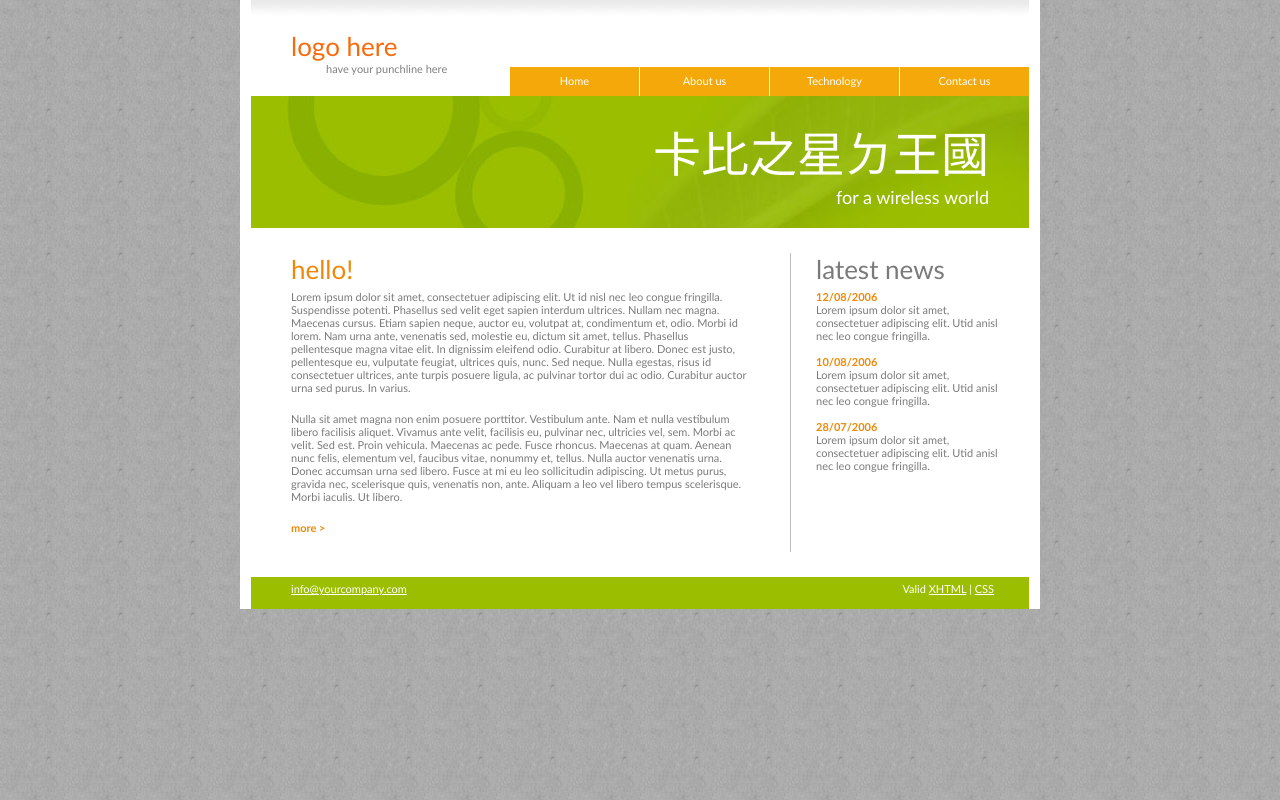
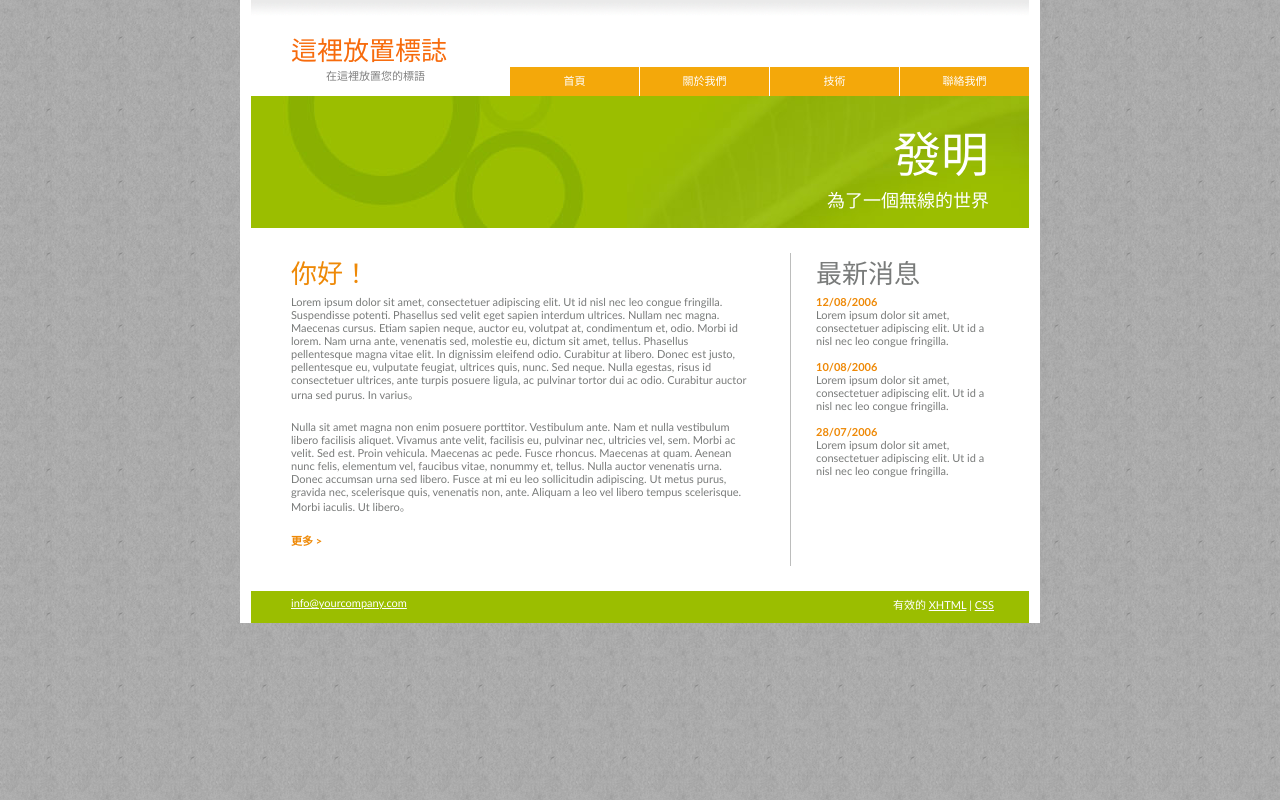
Before and after one commit to 615555/kirby98, a plain HTML site: page index.html in a window 1280 px wide. Drawn offline with Linux system fonts and the light colour scheme.

Commit message:
Update index.html

```diff
--- a/index.html
+++ b/index.html
@@ -1,8 +1,8 @@
 <!DOCTYPE html PUBLIC "-//W3C//DTD XHTML 1.0 Transitional//EN" "http://www.w3.org/TR/xhtml1/DTD/xhtml1-transitional.dtd">
 <html xmlns="http://www.w3.org/1999/xhtml">
 <head>
-<meta http-equiv="Content-Type" content="text/html; charset=utf8" />
-<title>Invention Template</title>
+<meta http-equiv="Content-Type" content="text/html; charset=utf-8" />
+<title>發明模板</title>
 <link href="css/style.css" rel="stylesheet" type="text/css" />
 </head>
 <body>
@@ -10,48 +10,49 @@
   <div id="content">
     <div id="header">
       <div id="logo">
-        <h1>logo here</h1>
-        <h4>have your punchline here</h4>
+        <h1>這裡放置標誌</h1>
+        <h4>在這裡放置您的標語</h4>
       </div>
       <div id="links">
         <ul>
-          <li><a href="#">Home</a></li>
-          <li><a href="#">About us</a></li>
-          <li><a href="#">Technology</a></li>
-          <li><a href="#">Contact us</a></li>
+          <li><a href="#">首頁</a></li>
+          <li><a href="aboutus.html" target="_blank">關於我們</a></li>
+
+          <li><a href="#">技術</a></li>
+          <li><a href="#">聯絡我們</a></li>
         </ul>
       </div>
     </div>
     <div id="mainimg">
-      <h3>卡比之星ㄉ王國</h3>
-      <h4>for a wireless world</h4>
+      <h3>發明</h3>
+      <h4>為了一個無線的世界</h4>
     </div>
     <div id="contentarea">
       <div id="leftbar">
-        <h2>hello!</h2>
-        <p>Lorem ipsum dolor sit amet, consectetuer adipiscing elit. Ut id nisl nec leo congue fringilla. Suspendisse potenti. Phasellus sed velit eget sapien interdum ultrices. Nullam nec magna. Maecenas cursus. Etiam sapien neque, auctor eu, volutpat at, condimentum et, odio. Morbi id lorem. Nam urna ante, venenatis sed, molestie eu, dictum sit amet, tellus. Phasellus pellentesque magna vitae elit. In dignissim eleifend odio. Curabitur at libero. Donec est justo, pellentesque eu, vulputate feugiat, ultrices quis, nunc. Sed neque. Nulla egestas, risus id consectetuer ultrices, ante turpis posuere ligula, ac pulvinar tortor dui ac odio. Curabitur auctor urna sed purus. In varius.</p>
+        <h2>你好！</h2>
+        <p>Lorem ipsum dolor sit amet, consectetuer adipiscing elit. Ut id nisl nec leo congue fringilla. Suspendisse potenti. Phasellus sed velit eget sapien interdum ultrices. Nullam nec magna. Maecenas cursus. Etiam sapien neque, auctor eu, volutpat at, condimentum et, odio. Morbi id lorem. Nam urna ante, venenatis sed, molestie eu, dictum sit amet, tellus. Phasellus pellentesque magna vitae elit. In dignissim eleifend odio. Curabitur at libero. Donec est justo, pellentesque eu, vulputate feugiat, ultrices quis, nunc. Sed neque. Nulla egestas, risus id consectetuer ultrices, ante turpis posuere ligula, ac pulvinar tortor dui ac odio. Curabitur auctor urna sed purus. In varius。</p>
         <br />
-        <p>Nulla sit amet magna non enim posuere porttitor. Vestibulum ante. Nam et nulla vestibulum libero facilisis aliquet. Vivamus ante velit, facilisis eu, pulvinar nec, ultricies vel, sem. Morbi ac velit. Sed est. Proin vehicula. Maecenas ac pede. Fusce rhoncus. Maecenas at quam. Aenean nunc felis, elementum vel, faucibus vitae, nonummy et, tellus. Nulla auctor venenatis urna. Donec accumsan urna sed libero. Fusce at mi eu leo sollicitudin adipiscing. Ut metus purus, gravida nec, scelerisque quis, venenatis non, ante. Aliquam a leo vel libero tempus scelerisque. Morbi iaculis. Ut libero. </p>
+        <p>Nulla sit amet magna non enim posuere porttitor. Vestibulum ante. Nam et nulla vestibulum libero facilisis aliquet. Vivamus ante velit, facilisis eu, pulvinar nec, ultricies vel, sem. Morbi ac velit. Sed est. Proin vehicula. Maecenas ac pede. Fusce rhoncus. Maecenas at quam. Aenean nunc felis, elementum vel, faucibus vitae, nonummy et, tellus. Nulla auctor venenatis urna. Donec accumsan urna sed libero. Fusce at mi eu leo sollicitudin adipiscing. Ut metus purus, gravida nec, scelerisque quis, venenatis non, ante. Aliquam a leo vel libero tempus scelerisque. Morbi iaculis. Ut libero。</p>
         <br />
-        <a href="#">more ></a><br />
+        <a href="#">更多 ></a><br />
         <br />
       </div>
       <div id="rightbar">
-        <h2>latest news</h2>
+        <h2>最新消息</h2>
         <p><span class="orangetext">12/08/2006</span><br />
-          Lorem ipsum dolor sit amet, consectetuer adipiscing elit. Utid anisl nec leo congue fringilla. <br />
+          Lorem ipsum dolor sit amet, consectetuer adipiscing elit. Ut id a nisl nec leo congue fringilla. <br />
           <br />
           <span class="orangetext">10/08/2006</span><br />
-          Lorem ipsum dolor sit amet, consectetuer adipiscing elit. Utid anisl nec leo congue fringilla. <br />
+          Lorem ipsum dolor sit amet, consectetuer adipiscing elit. Ut id a nisl nec leo congue fringilla. <br />
           <br />
           <span class="orangetext">28/07/2006</span><br />
-          Lorem ipsum dolor sit amet, consectetuer adipiscing elit. Utid anisl nec leo congue fringilla. </p>
+          Lorem ipsum dolor sit amet, consectetuer adipiscing elit. Ut id a nisl nec leo congue fringilla. </p>
       </div>
     </div>
     <div id="bottom">
       <div id="email"><a href="mailto:info@yourcompany.com">info@yourcompany.com</a></div>
       <div id="validtext">
-        <p>Valid <a href="http://validator.w3.org/check?uri=referer">XHTML</a> | <a href="http://jigsaw.w3.org/css-validator/check/referer">CSS</a></p>
+        <p>有效的 <a href="http://validator.w3.org/check?uri=referer">XHTML</a> | <a href="http://jigsaw.w3.org/css-validator/check/referer">CSS</a></p>
       </div>
     </div>
   </div>
```
